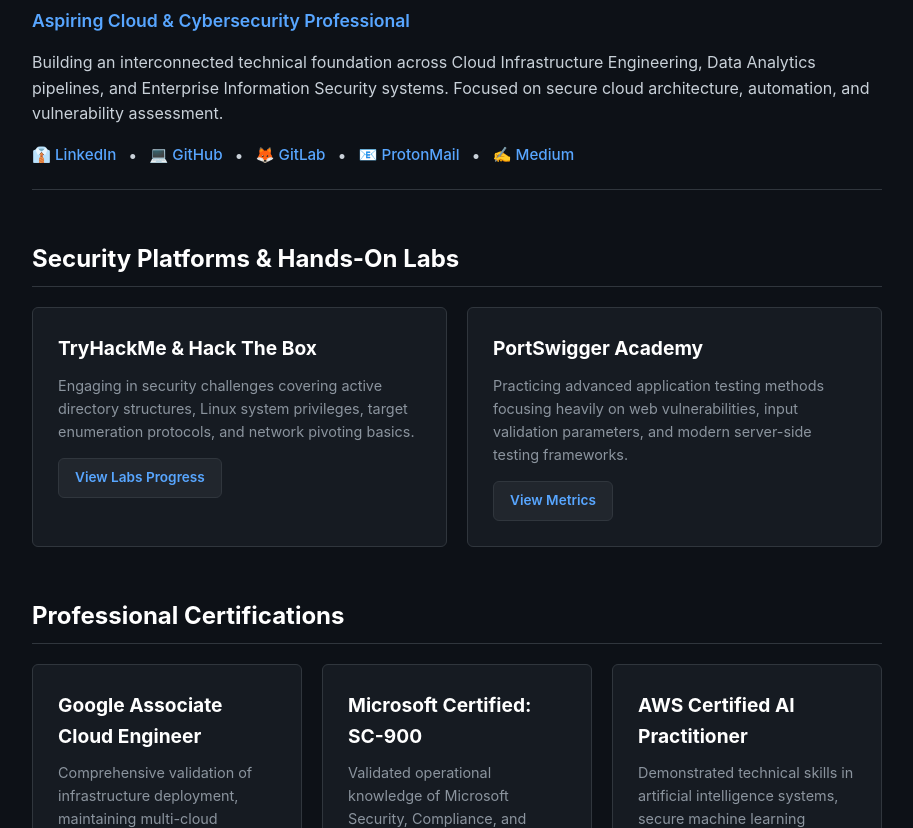
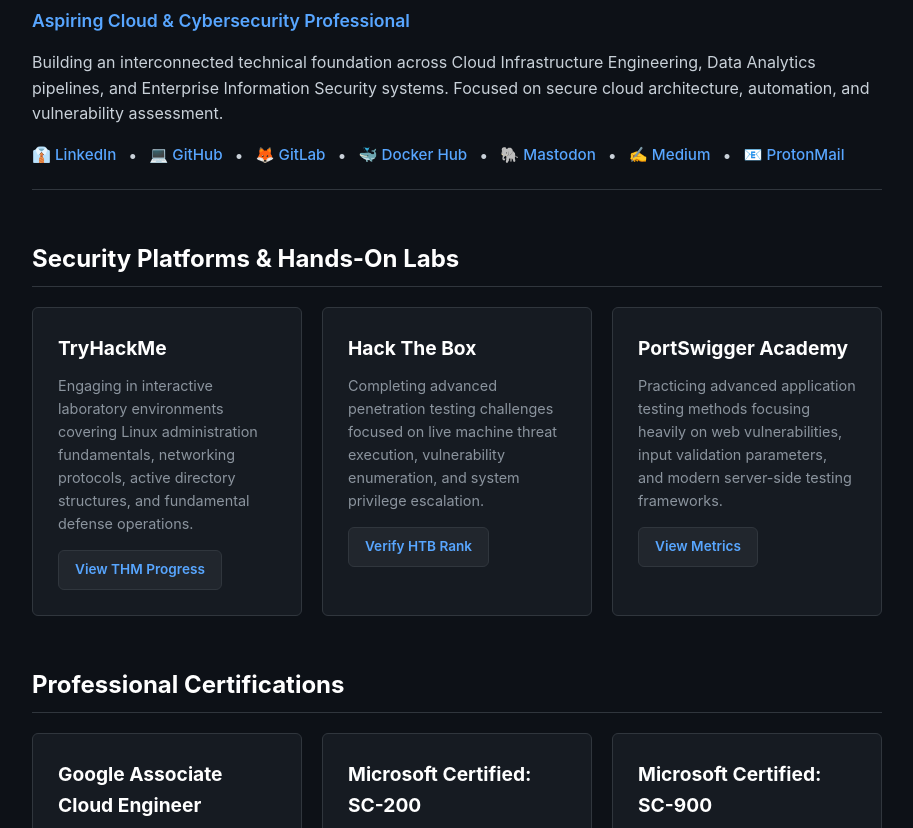
Before and after one commit to somazenith/somazenith.github.io, a plain HTML site: page index.html in a window 1280 px wide. Shown: the part 107-935 px from the top of the page, without its empty margins (183-1096 px from the left). Drawn offline with Linux system fonts and the light colour scheme.

Commit message:
Update index.html

```diff
--- a/index.html
+++ b/index.html
@@ -55,8 +55,10 @@
                 <a href="https://linkedin.com" target="_blank">👔 LinkedIn</a> •
                 <a href="https://github.com" target="_blank">💻 GitHub</a> •
                 <a href="https://gitlab.com" target="_blank">🦊 GitLab</a> •
-                <a href="mailto:YOUR_EMAIL@proton.me">📧 ProtonMail</a> •
-                <a href="https://medium.com" target="_blank">✍️ Medium</a>
+                <a href="https://docker.com" target="_blank">🐳 Docker Hub</a> •
+                <a href="https://infosec.exchange" target="_blank">🐘 Mastodon</a> •
+                <a href="https://medium.com" target="_blank">✍️ Medium</a> •
+                <a href="mailto:YOUR_USERNAME@proton.me">📧 ProtonMail</a>
             </div>
         </header>
 
@@ -65,14 +67,19 @@
             <h2>Security Platforms & Hands-On Labs</h2>
             <div class="grid">
                 <div class="card">
-                    <h3>TryHackMe & Hack The Box</h3>
-                    <p>Engaging in security challenges covering active directory structures, Linux system privileges, target enumeration protocols, and network pivoting basics.</p>
-                    <a href="YOUR_TRYHACKME_LINK" class="btn" target="_blank">View Labs Progress</a>
+                    <h3>TryHackMe</h3>
+                    <p>Engaging in interactive laboratory environments covering Linux administration fundamentals, networking protocols, active directory structures, and fundamental defense operations.</p>
+                    <a href="https://tryhackme.com" class="btn" target="_blank">View THM Progress</a>
+                </div>
+                <div class="card">
+                    <h3>Hack The Box</h3>
+                    <p>Completing advanced penetration testing challenges focused on live machine threat execution, vulnerability enumeration, and system privilege escalation.</p>
+                    <a href="https://hackthebox.com" class="btn" target="_blank">Verify HTB Rank</a>
                 </div>
                 <div class="card">
                     <h3>PortSwigger Academy</h3>
                     <p>Practicing advanced application testing methods focusing heavily on web vulnerabilities, input validation parameters, and modern server-side testing frameworks.</p>
-                    <a href="YOUR_PORTSWIGGER_LINK" class="btn" target="_blank">View Metrics</a>
+                    <a href="https://portswigger.net" class="btn" target="_blank">View Metrics</a>
                 </div>
             </div>
         </section>
@@ -85,6 +92,11 @@
                     <h3>Google Associate Cloud Engineer</h3>
                     <p>Comprehensive validation of infrastructure deployment, maintaining multi-cloud projects, and configuring robust access tracking paradigms.</p>
                     <div class="tag-container"><span class="tag">GCP</span><span class="tag">Cloud Infrastructure</span></div>
+                </div>
+                <div class="card">
+                    <h3>Microsoft Certified: SC-200</h3>
+                    <p>Validated mastery in configuring threat mitigation workflows, performing active incident response, and managing enterprise security operations.</p>
+                    <div class="tag-container"><span class="tag">SecOps Analyst</span><span class="tag">Threat Hunting</span></div>
                 </div>
                 <div class="card">
                     <h3>Microsoft Certified: SC-900</h3>
@@ -112,7 +124,7 @@
                     <h3>Google Data Analytics Capstone</h3>
                     <p>End-to-end data pipeline management involving raw data extraction, comprehensive data scrubbing methodologies, programmatic analysis, and structured insight mapping.</p>
                     <div class="tag-container"><span class="tag">Data Pipelines</span><span class="tag">SQL / R</span><span class="tag">Data Engineering</span></div>
-                    <a href="YOUR_GITHUB_PROJECT_LINK" class="btn" target="_blank">View Repository</a>
+                    <a href="https://github.com/YOUR_CAPSTONE_REPOSITORY_NAME" class="btn" target="_blank">View Repository</a>
                 </div>
                 <div class="card upcoming">
                     <h3>Cybersecurity Repositories</h3>
```
